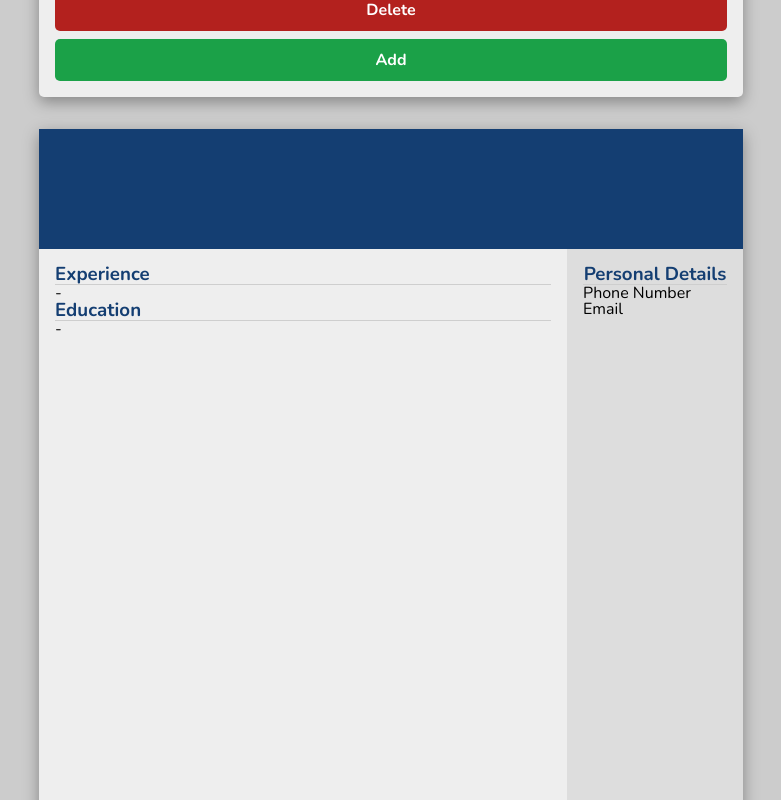
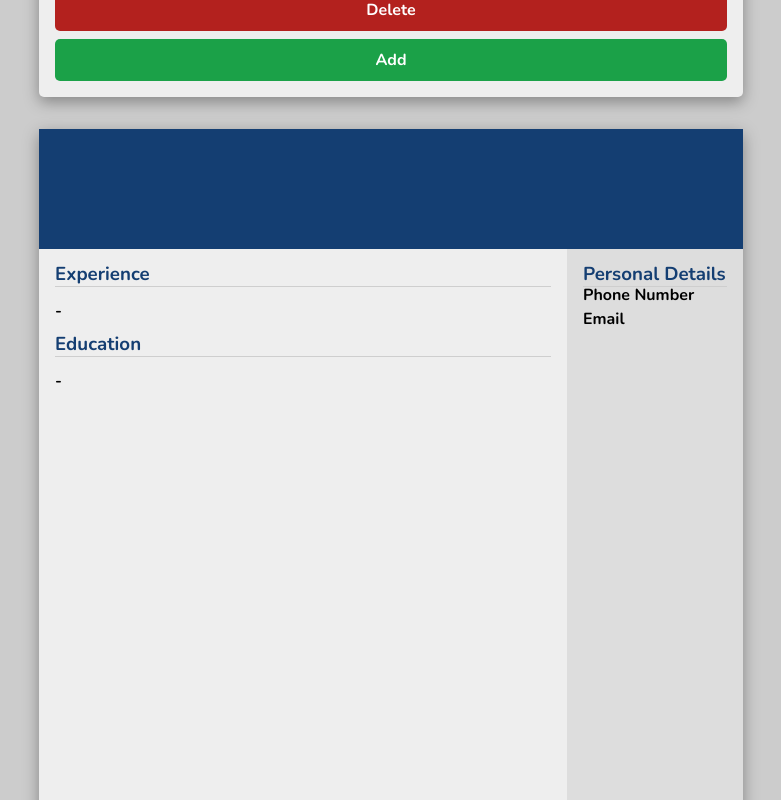
Before and after one commit to RealByter/cv-project, a React (Create React App) app: page / in a window 1280 px wide. Shown: the part 940-1740 px from the top of the page, without its empty margins (249-1030 px from the left). Built offline with nearby package versions, Linux system fonts and the light colour scheme.

Commit message:
feat: style the time period-activities list

```diff
--- a/src/App.css
+++ b/src/App.css
@@ -100,7 +100,7 @@ form {
   grid-template: "header header" 7.5rem
                  "general personal"
                  / 3fr 1fr;
-  height: 55rem;
+  height: 50rem;
 }
 
 @media (max-width:881px) {
@@ -143,19 +143,41 @@ form {
 
 .preview h3 {
   color: #143e72;
+  text-align: left;
 }
 
 .linebreak {
   background-color: #cecece;
   height: 1px;
   align-self: stretch;
+  margin-top: 2px;
 }
 
 .time-period {
   display: flex;
+  font-weight: bold;
+}
+
+.time-period > p {
+  width: 10rem;
+  text-align: left;
 }
 
 .main-sub-text {
   display: flex;
   flex-direction: column;
+  text-align: left;
+  gap: 0.5rem;
+  font-weight: bold;
 }
+
+.main-sub-text p:last-child {
+  font-weight: normal;
+}
+
+.time-period-list {
+  display: flex;
+  flex-direction: column;
+  gap: 1rem;
+  margin: 1rem 0;
+}
--- a/src/components/elements/MainSubText.js
+++ b/src/components/elements/MainSubText.js
@@ -3,7 +3,7 @@ import React, { Component } from 'react';
 class MainSubText extends Component {
 	render() {
 		return (
-			<div className="flex-column">
+			<div className="main-sub-text">
 				<p>{this.props.main}</p>
 				<p>{this.props.sub}</p>
 			</div>
--- a/src/components/elements/TimePeriod.js
+++ b/src/components/elements/TimePeriod.js
@@ -4,7 +4,7 @@ import MainSubText from './MainSubText';
 class TimePeriod extends Component {
 	render() {
 		return (
-			<div className="flex-row">
+			<div className="time-period">
 				<p>
 					{this.props.from} - {this.props.to}
 				</p>
--- a/src/components/layout/Preview.js
+++ b/src/components/layout/Preview.js
@@ -9,15 +9,16 @@ class Preview extends Component {
 
 		return (
 			<div className="preview">
-				<div className='header'>
-					<h1 className='name'>
+				<div className="header">
+					<h1 className="name">
 						{personal.firstName} {personal.lastName}
 					</h1>
 				</div>
-				<div className='general'>
+				<div className="general">
 					<div>
 						<h3>Experience</h3>
 						<Linebreak />
+						<div className="time-period-list">
 							{experience.map((exp, index) => (
 								<TimePeriod
 									key={index}
@@ -28,9 +29,11 @@ class Preview extends Component {
 								/>
 							))}
 						</div>
+					</div>
 					<div>
 						<h3>Education</h3>
 						<Linebreak />
+						<div className="time-period-list">
 							{education.map((edu, index) => (
 								<TimePeriod
 									key={index}
@@ -42,10 +45,11 @@ class Preview extends Component {
 							))}
 						</div>
 					</div>
-        <div className='personal'>
+				</div>
+				<div className="personal">
 					<h3>Personal Details</h3>
 					<Linebreak />
-          <MainSubText main="Phone Number" sub={personal.phoneNumber}/>
+					<MainSubText main="Phone Number" sub={personal.phoneNumber} />
 					<MainSubText main="Email" sub={personal.email} />
 				</div>
 			</div>
```
Lines whose indentation alone changed are shown as unchanged.
